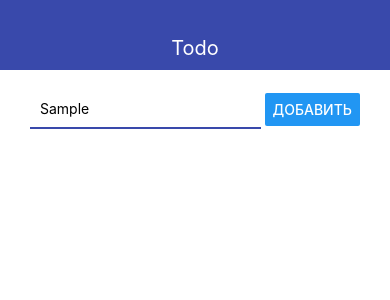
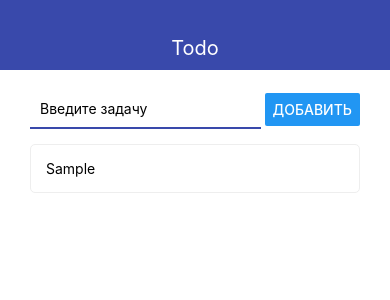
Before and after one commit to Buor/rn-todo-app, a React Native app: screen / in a window 390 px wide. Both pictures are taken after typing "Sample" into the empty fields and a click on the button "ДОБАВИТЬ". Shown: the top 300 px of the page. Built offline with nearby package versions, Linux system fonts and the light colour scheme.

Commit message:
feat: added and styled Todo component, implemented component adding

```diff
--- a/App.tsx
+++ b/App.tsx
@@ -1,14 +1,32 @@
-import React from 'react';
-import {StyleSheet, View} from 'react-native';
+import React, {useState} from 'react';
+import {StyleSheet, View, Text} from 'react-native';
 import {Navbar} from "./src/Navbar";
 import {AddTodo} from "./src/AddTodo";
+import {ITodo} from "./src/types/todoTypes";
+import {Todo} from "./src/Todo";
 
 const App: React.FC = () => {
+
+    const [todos, setTodos] = useState<ITodo[]>([])
+
+    const addTodo = (title: string) => {
+        const newTodo = {
+            id: Date.now().toString(),
+            title
+        }
+
+        setTodos(prev => [...prev, newTodo])
+    }
+
     return (
         <View>
             <Navbar title={"Todo"}/>
             <View style={styles.container}>
-                <AddTodo/>
+                <AddTodo onSubmit={addTodo}/>
+
+                <View>
+                    {todos.map(todo => <Todo todo={todo} key={todo.id}/>)}
+                </View>
             </View>
         </View>
     );
--- a/app.json
+++ b/app.json
@@ -4,7 +4,6 @@
     "slug": "rn-todo-app",
     "version": "1.0.0",
     "orientation": "portrait",
-    "icon": "./assets/icon.png",
     "splash": {
       "image": "./assets/splash.png",
       "resizeMode": "contain",
@@ -20,13 +19,10 @@
       "supportsTablet": true
     },
     "android": {
-      "adaptiveIcon": {
-        "foregroundImage": "./assets/adaptive-icon.png",
-        "backgroundColor": "#FFFFFF"
-      }
+
     },
     "web": {
-      "favicon": "./assets/favicon.png"
+
     }
   }
 }
--- a/src/AddTodo.tsx
+++ b/src/AddTodo.tsx
@@ -1,16 +1,32 @@
-import React from 'react'
+import React, {useState} from 'react'
 import {View, StyleSheet, TextInput, Button} from "react-native";
 
 interface IProps {
-
+    onSubmit: Function
 }
 
-export const AddTodo: React.FC<IProps> = () => {
+export const AddTodo: React.FC<IProps> = ({onSubmit}) => {
+
+    const [value, setValue] = useState('');
+
+    const pressHandler = () => {
+        if (value.trim()) {
+            onSubmit(value)
+            setValue('')
+        } else {
+            //error
+        }
+    }
+
     return (
         <View style={styles.block}>
-            <TextInput style={styles.input}/>
-            <Button onPress={() => {
-            }} title={"Добавить"}/>
+            <TextInput
+                onChangeText={setValue}
+                value={value}
+                placeholder={'Введите задачу'}
+                style={styles.input}
+            />
+            <Button onPress={pressHandler} title={"Добавить"}/>
         </View>
     )
 }
@@ -19,7 +35,8 @@ const styles = StyleSheet.create({
     block: {
         flexDirection: "row",
         justifyContent: 'space-between',
-        alignItems: "center"
+        alignItems: "center",
+        marginBottom: 15
     },
     todoItem: {},
     input: {
--- /dev/null
+++ b/src/Todo.tsx
@@ -0,0 +1,27 @@
+import React from 'react'
+import {Text, View, StyleSheet} from "react-native"
+import {ITodo} from "./types/todoTypes";
+
+interface IProps {
+    todo: ITodo
+}
+
+export const Todo: React.FC<IProps> = ({todo}) => {
+    return (
+        <View style={styles.todo}>
+            <Text>{todo.title}</Text>
+        </View>
+    )
+}
+
+const styles = StyleSheet.create({
+    todo: {
+        flexDirection: 'row',
+        alignItems: 'center',
+        padding: 15,
+        borderWidth: 1,
+        borderColor: '#eee',
+        borderRadius: 5,
+        marginBottom: 10
+    }
+})
--- /dev/null
+++ b/src/types/todoTypes.ts
@@ -0,0 +1,4 @@
+export interface ITodo {
+    id: string,
+    title: string
+}
```
